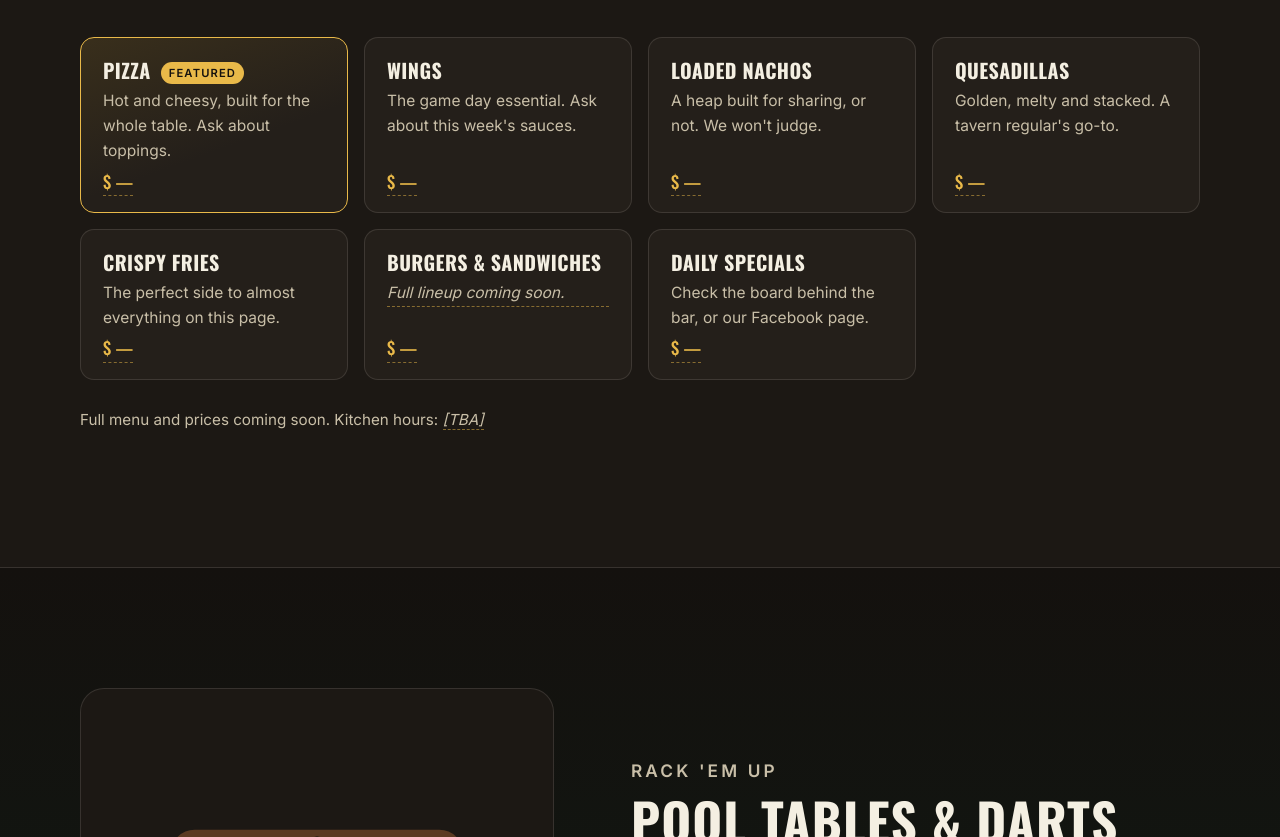
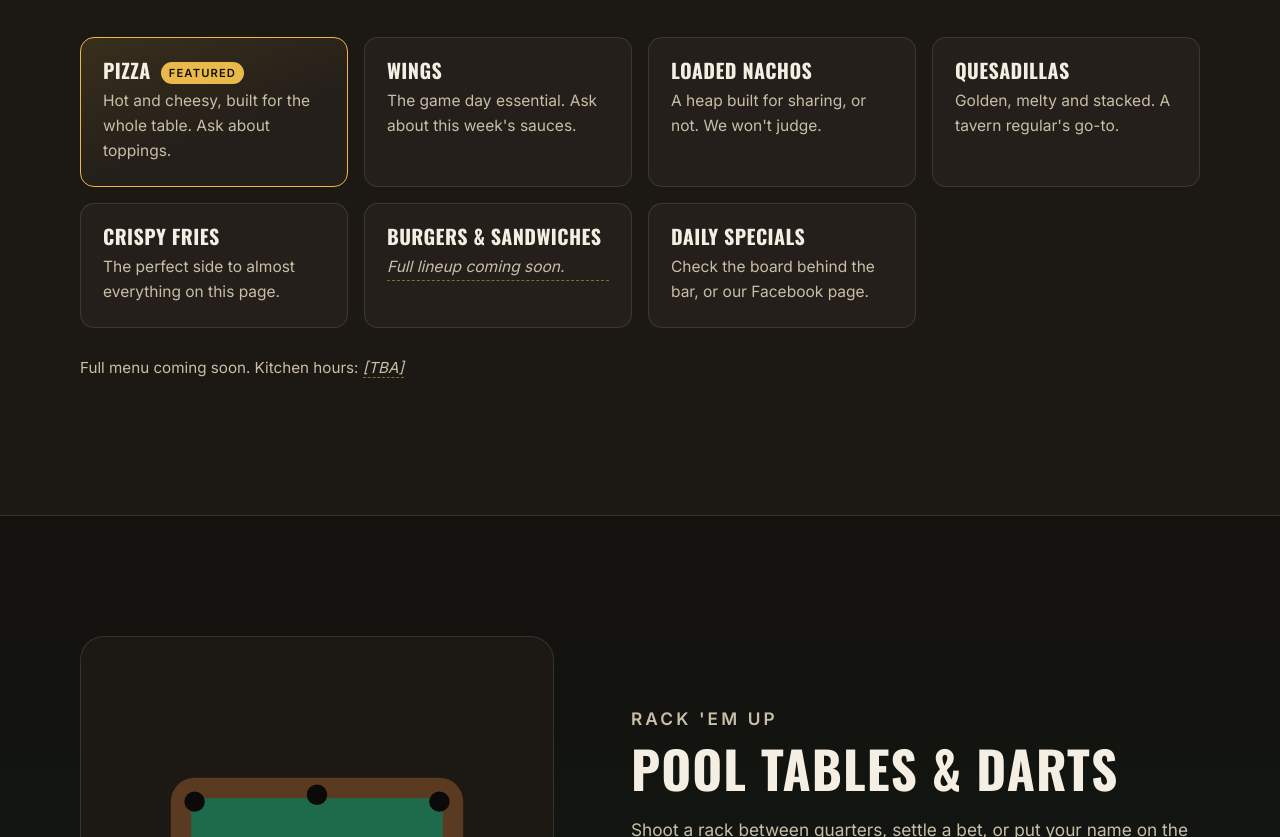
Before and after one commit to RazzDammson/FletchersTavern, a plain HTML site: page index.html in a window 1280 px wide. Shown: the part 2754-3591 px from the top of the page. Drawn offline with nearby package versions, Linux system fonts and the light colour scheme; a web font is replaced by a local one.

Commit message:
Remove prices from the kitchen menu
Co-Authored-By: Claude Opus 5.5 <noreply@anthropic.com>
Claude-Session: https://claude.ai/code/session_01NAj8zbKLsZXZoSxAbMm1KX

```diff
--- a/index.html
+++ b/index.html
@@ -170,40 +170,33 @@
           <article class="menu__item menu__item--star">
             <h3>Pizza</h3>
             <p>Hot and cheesy, built for the whole table. Ask about toppings.</p>
-            <span class="price tbd">$ —</span>
           </article>
           <article class="menu__item">
             <h3>Wings</h3>
             <p>The game day essential. Ask about this week's sauces.</p>
-            <span class="price tbd">$ —</span>
           </article>
           <article class="menu__item">
             <h3>Loaded Nachos</h3>
             <p>A heap built for sharing, or not. We won't judge.</p>
-            <span class="price tbd">$ —</span>
           </article>
           <article class="menu__item">
             <h3>Quesadillas</h3>
             <p>Golden, melty and stacked. A tavern regular's go-to.</p>
-            <span class="price tbd">$ —</span>
           </article>
           <article class="menu__item">
             <h3>Crispy Fries</h3>
             <p>The perfect side to almost everything on this page.</p>
-            <span class="price tbd">$ —</span>
           </article>
           <article class="menu__item">
             <h3>Burgers &amp; Sandwiches</h3>
             <p class="tbd">Full lineup coming soon.</p>
-            <span class="price tbd">$ —</span>
           </article>
           <article class="menu__item">
             <h3>Daily Specials</h3>
             <p>Check the board behind the bar, or our Facebook page.</p>
-            <span class="price tbd">$ —</span>
           </article>
         </div>
-        <p class="note">Full menu and prices coming soon. Kitchen hours: <span class="tbd">[TBA]</span></p>
+        <p class="note">Full menu coming soon. Kitchen hours: <span class="tbd">[TBA]</span></p>
       </div>
     </section>
 
--- a/styles.css
+++ b/styles.css
@@ -135,10 +135,9 @@ p { margin: 0 0 1em; }
 /* Kitchen */
 .kitchen { padding: clamp(64px, 10vw, 120px) 0; background: var(--bg-2); border-bottom: 1px solid var(--line); }
 .menu { display: grid; grid-template-columns: repeat(auto-fill, minmax(260px, 1fr)); gap: 16px; }
-.menu__item { position: relative; background: var(--bg-3); border: 1px solid var(--line); border-radius: var(--radius); padding: 22px 22px 48px; }
+.menu__item { position: relative; background: var(--bg-3); border: 1px solid var(--line); border-radius: var(--radius); padding: 22px; }
 .menu__item h3 { color: var(--ink); }
 .menu__item p { color: var(--ink-2); margin: 0; font-size: .97rem; }
-.menu__item .price { position: absolute; left: 22px; bottom: 16px; font-family: var(--display); font-style: normal; color: var(--amber); }
 .menu__item--star { border-color: var(--amber); background: linear-gradient(160deg, rgba(233, 185, 73, .14), var(--bg-3) 60%); }
 .menu__item--star h3::after { content: "Featured"; margin-left: 10px; font: 600 .7rem/1 var(--body); letter-spacing: .1em; color: var(--bg); background: var(--amber); padding: 4px 8px; border-radius: 999px; vertical-align: middle; }
 .note { margin-top: 28px; color: var(--ink-2); font-size: .95rem; }
```
Also changed, not shown: 1 other file.
